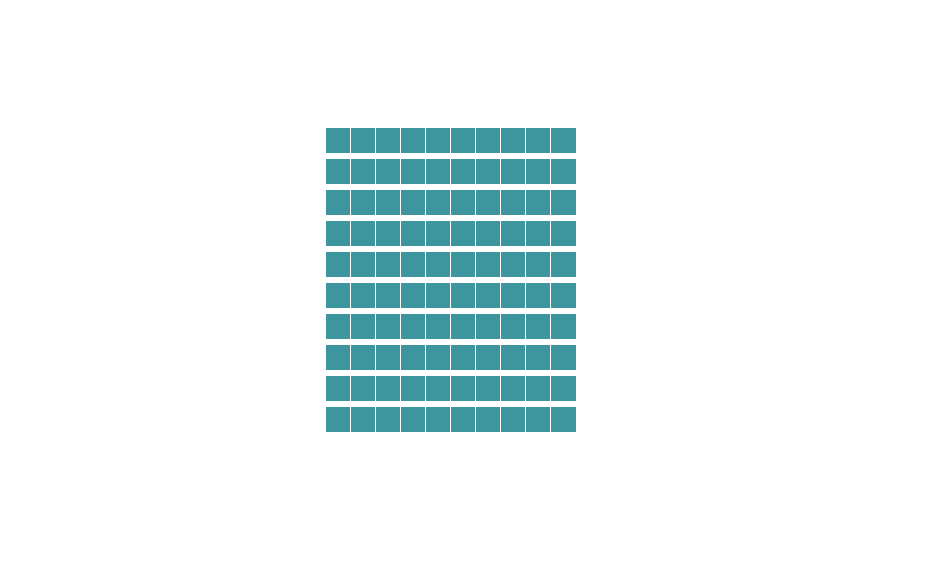
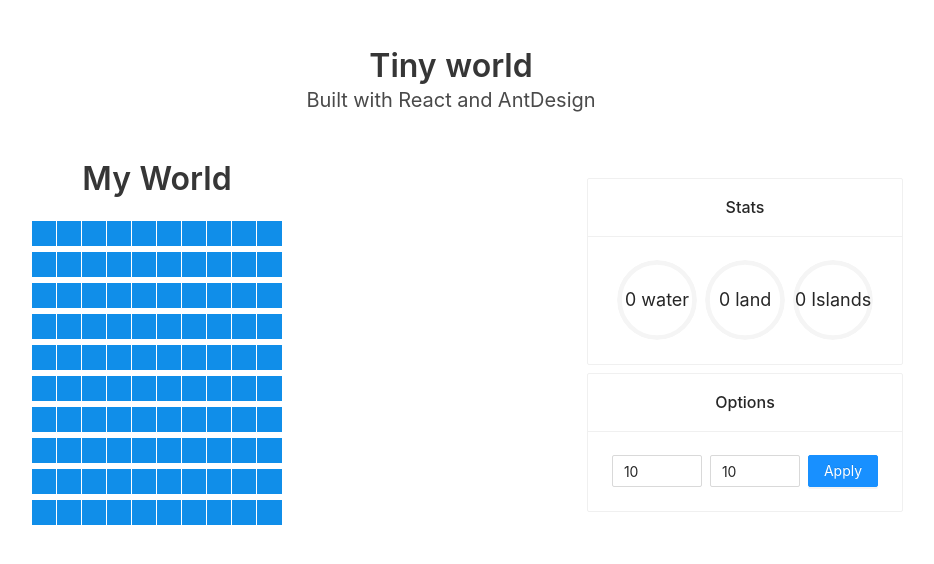
Before and after one commit to d-valles/create-island-app, a React (Create React App) app: page / in a window 1280 px wide. Shown: the top 564 px of the page, without its empty margins (189-1123 px from the left). Built offline with nearby package versions, Linux system fonts and the light colour scheme.

Commit message:
feat(core): Adds IslandGame component wwith business logic for handling grid, stats and options

```diff
--- a/package.json
+++ b/package.json
@@ -6,6 +6,7 @@
     "@testing-library/jest-dom": "^5.11.6",
     "@testing-library/react": "^11.2.0",
     "@testing-library/user-event": "^12.2.2",
+    "antd": "^4.8.4",
     "bulma": "^0.9.1",
     "react": "^17.0.1",
     "react-dom": "^17.0.1",
--- a/public/index.html
+++ b/public/index.html
@@ -24,7 +24,7 @@
       work correctly both with client-side routing and a non-root public URL.
       Learn how to configure a non-root public URL by running `npm run build`.
     -->
-    <title>React App</title>
+    <title>Tiny World</title>
   </head>
   <body>
     <noscript>You need to enable JavaScript to run this app.</noscript>
--- a/src/App.css
+++ b/src/App.css
@@ -1,3 +1,5 @@
+@import "~antd/dist/antd.css";
+
 .App {
   text-align: center;
 }
--- a/src/App.js
+++ b/src/App.js
@@ -1,11 +1,11 @@
 import './App.css';
-import "bulma/css/bulma.css"
-import Grid from './components/Grid/Grid'
+import 'bulma/css/bulma.css'
+import IslandGame from './components/IslandGame/IslandGame';
 
 function App() {
   return (
     <div className="App">
-      <Grid></Grid>
+      <IslandGame></IslandGame>
     </div>
   );
 }
--- a/src/components/Cell/Cell.css
+++ b/src/components/Cell/Cell.css
@@ -6,9 +6,9 @@
 }
 
 .cell-land {
-  background-color: #51702c
+  background-color: #87d068
 }
 
 .cell-water {
-  background-color: #3d969e
+  background-color: #108ee9
 }
--- a/src/components/Grid/Grid.css
+++ b/src/components/Grid/Grid.css
@@ -1,7 +1,3 @@
-.grid-container {
-  margin: 10% auto;
-}
-
 .grid {
   white-space: pre;
 }
--- a/src/components/Grid/Grid.js
+++ b/src/components/Grid/Grid.js
@@ -12,6 +12,7 @@ export default class Grid extends React.Component {
 
     this.handleMouseDown = this.handleMouseDown.bind(this);
     this.handleMouseUp = this.handleMouseUp.bind(this);
+    this.updateAndNotify = this.updateAndNotify.bind(this);
   }
 
   componentDidMount() {
@@ -21,14 +22,26 @@ export default class Grid extends React.Component {
     })
   }
 
+  componentDidUpdate(prevProps) {
+    if (prevProps.gridHeight !== this.props.gridHeight
+        || prevProps.gridWidth !== this.props.gridWidth) {
+        this.updateAndNotify();
+    }
+  }
+
+  updateAndNotify = () => {
+    const initialGrid = this.generateGrid();
+    this.setState({
+      grid: initialGrid
+    })
+  }
+
   generateGrid() {
-    // TODO generate with props
+    const { gridHeight, gridWidth } = this.props;
     let initialGrid = [];
-    let height = 10;
-    let width = 10;
-    for (let row = 0; row < height; row++) {
+    for (let row = 0; row < gridHeight; row++) {
       let initRow = [];
-      for (let col = 0; col < width; col++) {
+      for (let col = 0; col < gridWidth; col++) {
         initRow.push({
           isEmpty: true,
           col,
@@ -72,6 +85,9 @@ export default class Grid extends React.Component {
     const { grid } = this.state;
     return (
       <div className="grid-container">
+        <div className="title">
+          My World
+        </div>
         <div className="grid">
         {
           grid.map((row, rowId) => {
--- /dev/null
+++ b/src/components/IslandGame/IslandGame.js
@@ -0,0 +1,163 @@
+import React from 'react'
+import { Button, Card, InputNumber, Progress, Space } from 'antd'
+import Grid from '../Grid/Grid'
+
+function Header() {
+  return (
+    <section className="hero">
+      <div className="hero-body">
+        <div className="container">
+          <h1 className="title">
+            Tiny world
+          </h1>
+          <h2 className="subtitle">
+            Built with React and AntDesign
+          </h2>
+        </div>
+      </div>
+    </section>
+  )
+}
+
+function Stats({ numOfIsland, numOfLand, numOfWater}) {
+  return (
+    <Card title="Stats">
+      <Space>
+        <Progress
+          type="circle"
+          status="active"
+          percent={numOfWater}
+          width={80}
+          strokeColor="#108ee9"
+          format={percent => `${percent} water`}>
+        </Progress>
+        <Progress
+          type="circle"
+          status="active"
+          percent={numOfLand}
+          width={80}
+          strokeColor="#87d068"
+          format={percent => `${percent} land`}>
+        </Progress>
+        <Progress
+          type="circle"
+          status="active"
+          percent={numOfIsland}
+          width={80}
+          strokeColor="#8B4513"
+          format={percent => `${percent} Islands`}>
+        </Progress>
+      </Space>
+    </Card>
+  )
+}
+
+class Controls extends React.Component {
+  constructor(props) {
+    super(props)
+
+    this.state = {
+      width: 10,
+      height: 10,
+    }
+
+    this.handleHeightChange = this.handleHeightChange.bind(this);
+    this.handleWidthChange = this.handleWidthChange.bind(this);
+    this.handleUpdate = this.handleUpdate.bind(this);
+  }
+
+  handleUpdate() {
+    this.props.OnUpdate(this.state.height, this.state.width)
+  }
+
+  handleWidthChange(newWidth) {
+    this.setState({
+      width: newWidth
+    })
+  }
+
+  handleHeightChange(newHeight) {
+    this.setState({
+      height: newHeight
+    })
+  }
+
+  render() {
+    return (
+      <Card title="Options">
+        <Space>
+          <InputNumber
+            min={1}
+            max={20}
+            value={this.state.height}
+            defaultValue={this.state.height}
+            onChange={this.handleHeightChange}>
+          </InputNumber>
+          <InputNumber
+            min={1}
+            max={20}
+            defaultValue={this.state.width}
+            value={this.state.width}
+            onChange={this.handleWidthChange}>
+          </InputNumber>
+          <Button type="primary" onClick={this.handleUpdate}>Apply</Button>
+        </Space>
+      </Card>
+    )
+  }
+}
+
+export default class IslandGame extends React.Component {
+  constructor(props) {
+    super(props)
+
+    this.state = {
+      numOfWater: 0,
+      numOfLand: 0,
+      numOfIsland: 0,
+      gridHeight: 10,
+      gridWidth: 10,
+    }
+
+    this.handleGridChanges = this.handleGridChanges.bind(this);
+  }
+
+  handleGridChanges(height, width) {
+    this.setState({
+      gridHeight: height,
+      gridWidth: width
+    })
+  }
+
+  render() {
+    const { gridHeight, gridWidth, numOfIsland, numOfWater, numOfLand } = this.state;
+
+    return (
+      <div className="container">
+        <Header></Header>
+        <div className="columns">
+          <div className="column">
+            <Grid
+              gridHeight={gridHeight}
+              gridWidth={gridWidth}>
+            </Grid>
+          </div>
+          <div className="column">
+            <Space direction="vertical">
+              <Stats
+                numOfIsland={numOfIsland}
+                numOfLand={numOfLand}
+                numOfWater={numOfWater}
+                >
+              </Stats>
+              <Controls
+                OnUpdate={(height, width) => this.handleGridChanges(height, width)}
+              >
+              </Controls>
+            </Space>
+          </div>
+        </div>
+      </div>
+    )
+  }
+}
```
Also changed, not shown: 1 other file (tests, documents, lock files or other folders).
